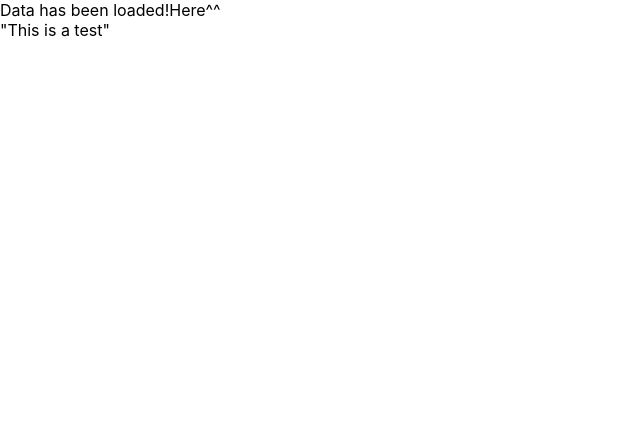
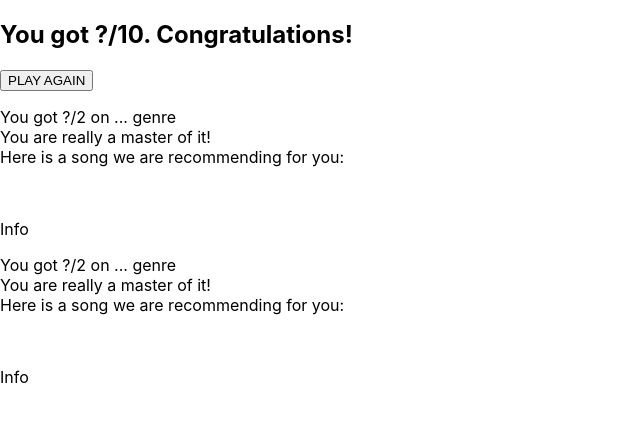
Before and after one commit to JakeGerber/ZotHacks2021, a React (Create React App) app in the folder zothacks-2021/: page / in a window 1280 px wide. Shown: the top 422 px of the page, without its empty margins (0-640 px from the left). Built offline with nearby package versions, Linux system fonts and the light colour scheme; no server answers.

Commit message:
Results update 1

```diff
--- a/zothacks-2021/src/App.js
+++ b/zothacks-2021/src/App.js
@@ -1,4 +1,5 @@
 import React, { Component } from 'react';
+import Results from './results/Results.js';
 
 class App extends Component {
 
@@ -25,10 +26,7 @@ class App extends Component {
 
     return (
       <div classname = "App">
-        Data has been loaded!
-        {this.state.items.cell}
-        Here^^
-
+        <Results />
       </div>
     );
   }
--- a/zothacks-2021/src/index.js
+++ b/zothacks-2021/src/index.js
@@ -7,9 +7,6 @@ import reportWebVitals from './reportWebVitals';
 ReactDOM.render(
   <React.StrictMode>
     <App />
-    <div>
-      "This is a test"
-    </div>
   </React.StrictMode>,
   document.getElementById('root')
 );
```
